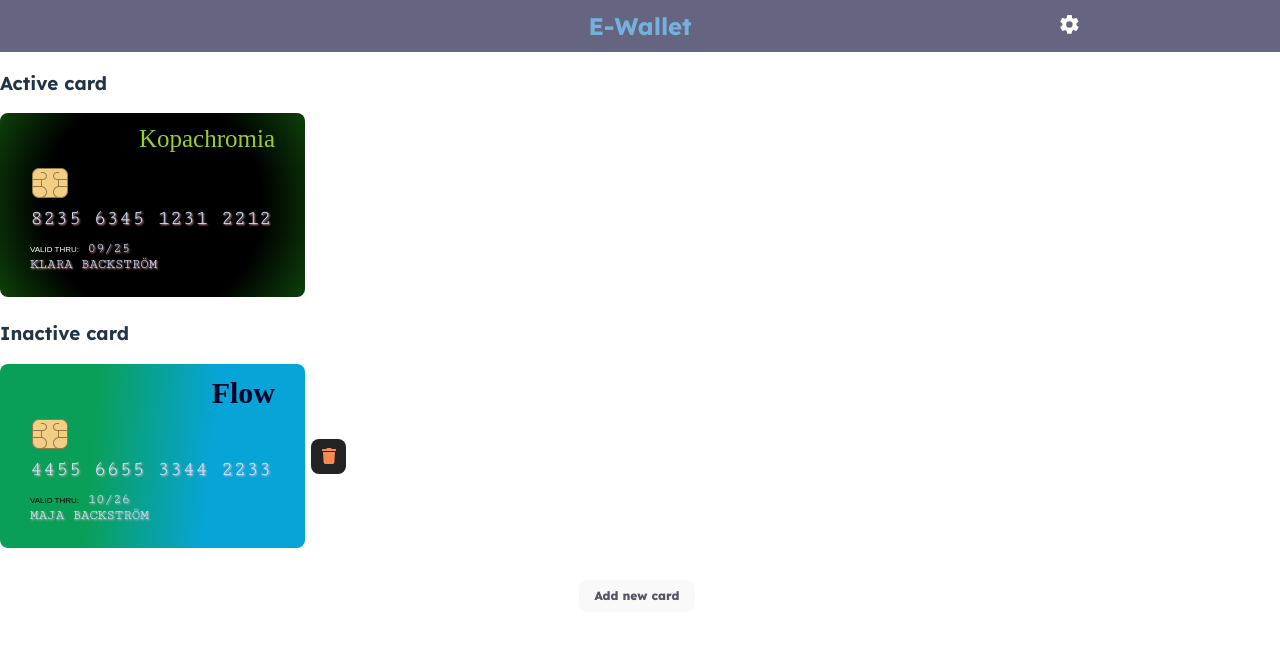
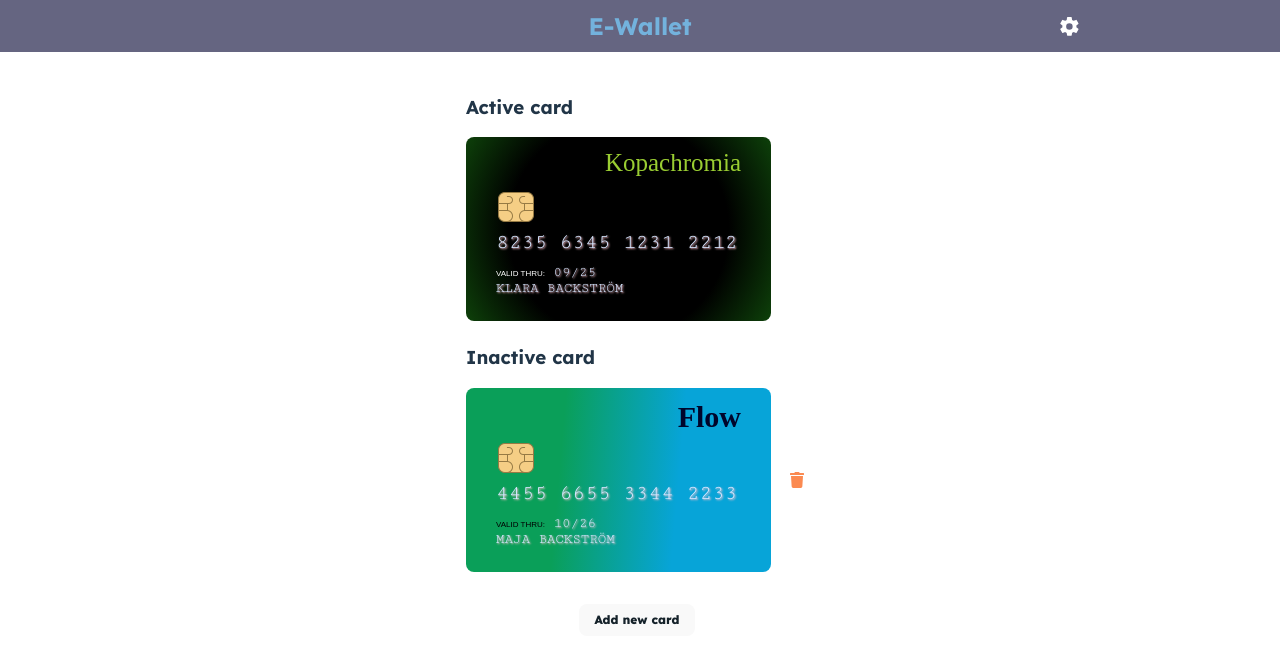
Before and after one commit to sirisab/E-Wallet, a React (Vite) app: page / in a window 1280 px wide. Shown: the top 664 px of the page. Built offline with nearby package versions, Linux system fonts and the light colour scheme; a web font is replaced by a local one.

Commit message:
Changed file structure, cleaning up

```diff
--- a/src/App.css
+++ b/src/App.css
@@ -10,10 +10,6 @@
   align-items: center;
 }
 
-.card {
-  padding: 2em;
-}
-
 .deleteCardBtn {
   width: 35px;
   height: 35px;
@@ -21,19 +17,14 @@
   align-items: center;
   justify-content: center;
   padding: 8px;
-  margin: 6px;
+  margin: 0px 0px 0px 8px;
   font-size: 10px;
-  background-color: rgb(35, 35, 35);
+  background-color: transparent;
   color: rgb(251, 138, 81);
 }
 
 .deleteCardBtn:hover {
   background-color: rgb(66, 66, 66);
-}
-
-.add-card-div {
-  margin: 0 auto;
-  width: 80%;
 }
 
 .addNewCardLink {
@@ -51,6 +42,7 @@
 .cardBtnContainer {
   display: flex;
   align-items: center;
+  justify-content: center;
   margin: 16px 0px 24px 0px;
 }
 
--- a/src/App.jsx
+++ b/src/App.jsx
@@ -10,14 +10,12 @@ import StartPage from './routes/StartPage';
 import AddCardPage from './routes/AddCardPage';
 import Root from './routes/Root';
 import EditCardPage from './routes/EditCardPage';
-import SettingsPage from './routes/SettingsPage';
 
 const router = createBrowserRouter(
   createRoutesFromElements(
     <Route path='/' element={<Root />}>
       <Route index element={<StartPage />} />
       <Route path='addcard' element={<AddCardPage />} />
-      <Route path='settings' element={<SettingsPage />} />
       <Route path='card/:cardId' element={<EditCardPage />} />
     </Route>
   )
--- a/src/components/CardForm.jsx
+++ b/src/components/CardForm.jsx
@@ -9,12 +9,10 @@ function CardForm({ initialCardData, onSubmit }) {
 
     setCardData({
       ...cardData,
-      // [id]: id === 'cardHolder' ? value.toUpperCase() : value,
       [id]:
         id === 'cardNumber'
           ? value
               .replace(/\D/g, '')
-              // .slice(0, 16)
               .replace(/(.{4})/g, '$1 ')
               .trim()
           : value,
--- a/src/components/Header.jsx
+++ b/src/components/Header.jsx
@@ -5,15 +5,10 @@ export const Header = () => {
   return (
     <header>
       <IoSettingsSharp className='hidden' size='1.3em' />
-
       <Link to='/'>
         <h1>E-Wallet</h1>
-      </Link>
-
-      <Link to='/settings'>
-        {' '}
-        <IoSettingsSharp color='white' size='1.3em' />
-      </Link>
+      </Link>{' '}
+      <IoSettingsSharp color='white' size='1.3em' />
     </header>
   );
 };
--- a/src/index.css
+++ b/src/index.css
@@ -39,8 +39,10 @@ body {
 }
 
 main {
-  /* margin: 24px; */
-  margin: 0 auto;
+  margin: 24px;
+  display: flex;
+  flex-direction: column;
+  align-items: center;
 }
 
 a {
@@ -86,7 +88,7 @@ button {
   font-weight: 800;
   font-family: inherit;
   background-color: #73b2dd;
-  color: rgba(22, 22, 43, 0.723);
+  color: #15222a;
   cursor: pointer;
   transition: border-color 0.25s;
 }
--- a/src/redux/configureStore.js
+++ b/src/redux/configureStore.js
@@ -1,5 +1,5 @@
-import { configureStore } from "@reduxjs/toolkit";
-import cardSlice from "../features/card/cardSlice";
+import { configureStore } from '@reduxjs/toolkit';
+import cardSlice from '../features/card/cardSlice';
 
 const store = configureStore({
   reducer: {
--- a/src/routes/EditCardPage.jsx
+++ b/src/routes/EditCardPage.jsx
@@ -42,6 +42,7 @@ function EditCardPage() {
 
   return (
     <main>
+      <div className='edit-card-container'>
         <button id='activateBtn' onClick={handleActivate}>
           Activate Card
         </button>
@@ -55,6 +56,7 @@ function EditCardPage() {
         </button>
         <h2>Edit card</h2>
         <CardForm initialCardData={cardData} onSubmit={handleUpdateCard} />
+      </div>
     </main>
   );
 }
--- a/src/routes/SettingsPage.jsx
+++ /dev/null
@@ -1,25 +0,0 @@
-import { useState } from 'react';
-
-const SettingsPage = () => {
-  const [colorTheme, setColorTheme] = useState();
-
-  const handleChange = (event) => {
-    const value = event.target.value;
-    setColorTheme(value);
-    console.log(`handleChange: ${colorTheme}`);
-  };
-  return (
-    <main>
-      <h3>Color Theme Settings</h3>
-      <div>
-        <select onChange={handleChange}>
-          <option value='blue'>Blue</option>
-          <option value='grey'>Grey</option>
-          <option value='white'>White</option>
-        </select>
-      </div>
-      <button>Save changes</button>
-    </main>
-  );
-};
-export default SettingsPage;
--- a/src/routes/StartPage.jsx
+++ b/src/routes/StartPage.jsx
@@ -12,6 +12,7 @@ function Startpage() {
 
   return (
     <main>
+      <div className='start-page-wrapper'>
         {cards ? <h3>Active card</h3> : 'No cards registered!'}
         {cards
           .filter((card) => card.active)
@@ -56,6 +57,7 @@ function Startpage() {
             Add new card
           </button>
         </div>
+      </div>
     </main>
   );
 }
```
Lines whose indentation alone changed are shown as unchanged.
